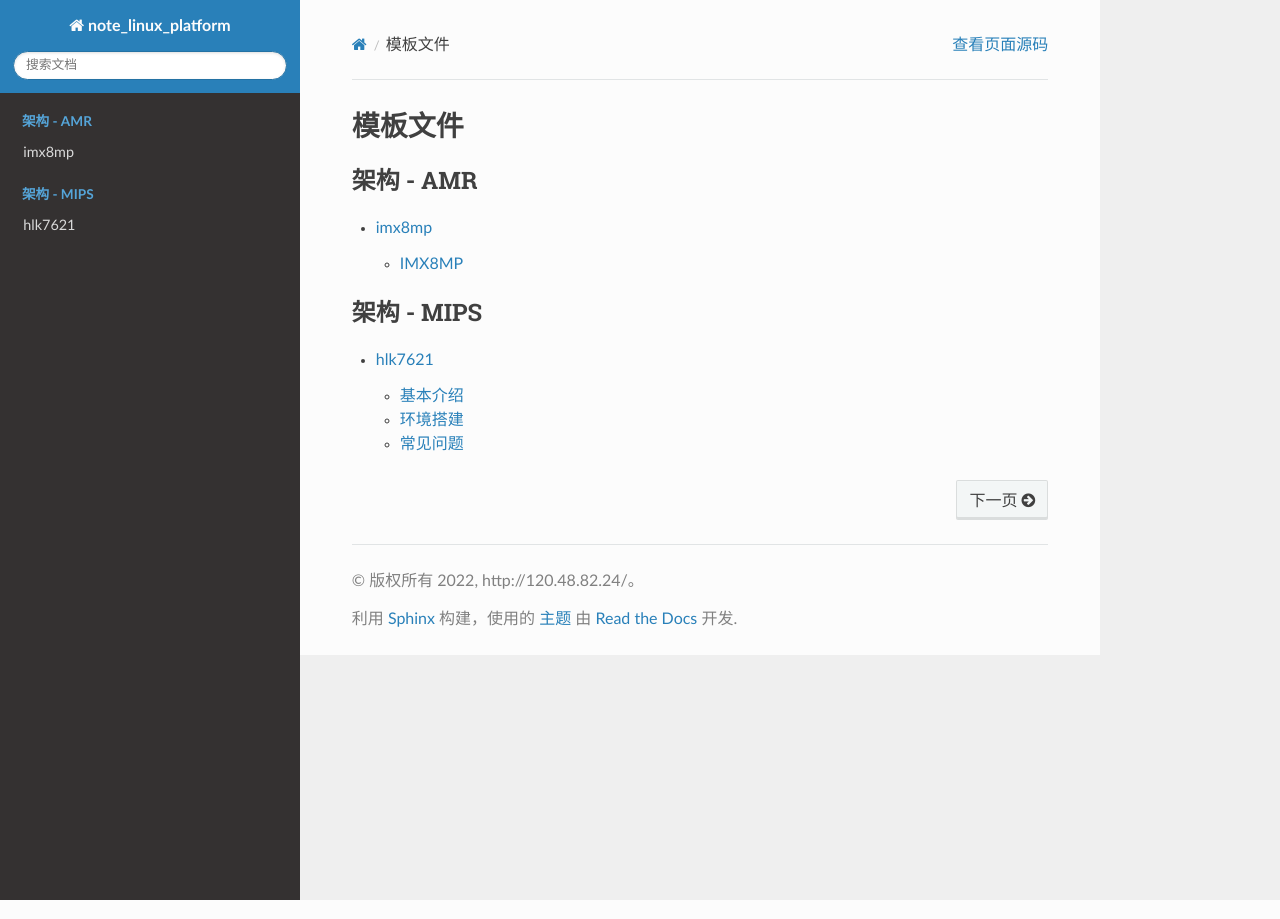
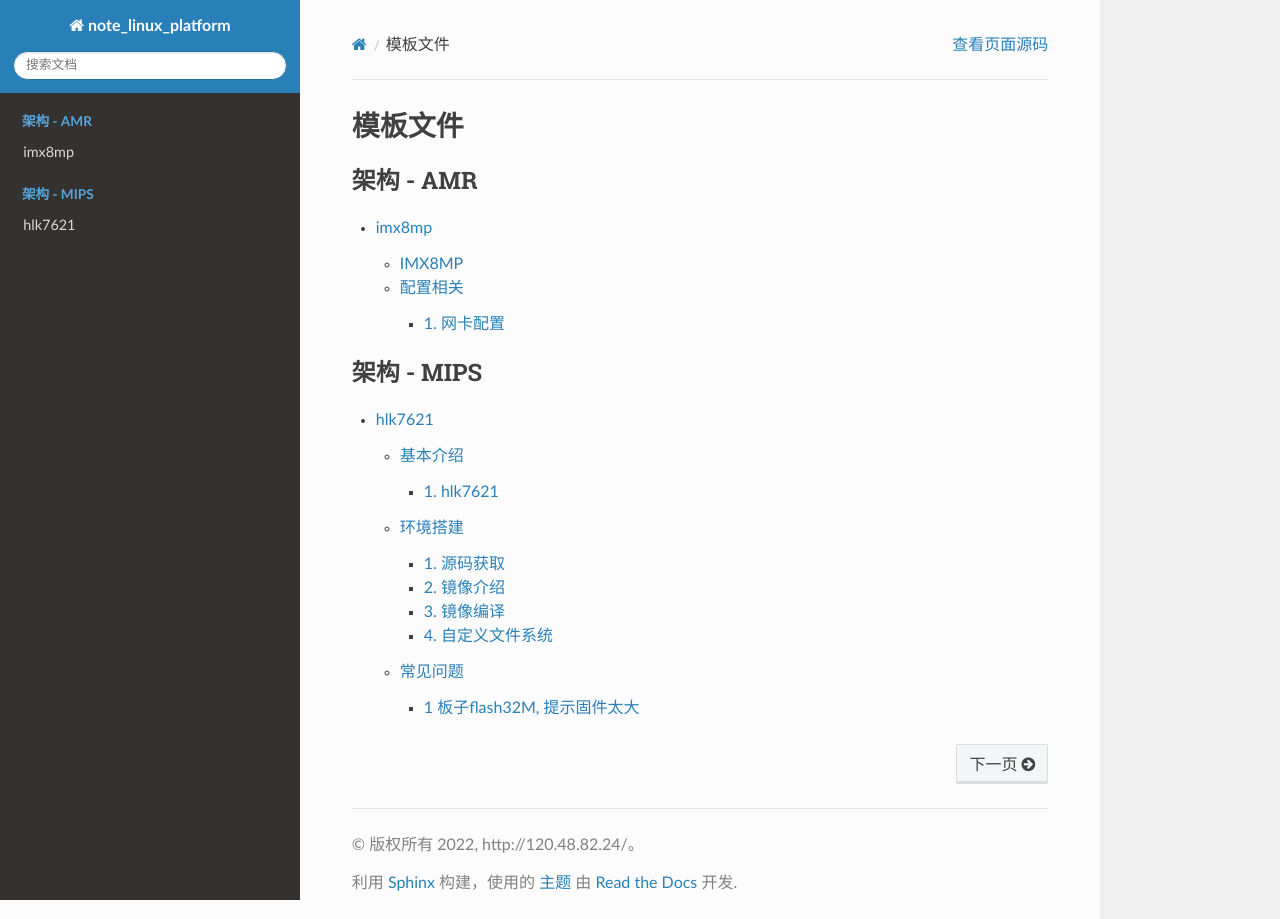
Before and after one commit to lzstudy/note_linux_platform, a Sphinx documentation site: the page built from source/index.rst, in a window 1280 px wide. Built offline with Sphinx 7.4.7 and the Read the Docs theme 2.0.0, drawn with Linux system fonts in a browser that asks for light colours.

Commit message:
feat |> 添加imx8mp配置

```diff
--- /dev/null
+++ b/source/arm/nxp/imx8mp/config.rst
@@ -0,0 +1,24 @@
+配置相关
+=========
+
+1. 网卡配置
+-------------
+
+.. code-block:: c
+
+    # 打开配置文件
+    vi /etc/systemd/network/10-eth.network
+
+    # 进行如下修改
+    [Match]
+    Name=eth0
+    KernelCommandLine=!root=/dev/nfs
+    [Network]
+    Address=192.168.0.232/24
+    Gateway=192.168.0.1
+    DNS=192.168.0.1
+
+
+.. note::
+
+    如果想要自动获取IP, 将 ``/etc/systemd/network/10-eth.network`` 删除即可
--- a/source/arm/nxp/imx8mp/index.rst
+++ b/source/arm/nxp/imx8mp/index.rst
@@ -2,6 +2,7 @@ imx8mp
 ========================================
 
 .. toctree::
-   :maxdepth: 1
+   :maxdepth: 3
 
    base
+   config
--- a/source/index.rst
+++ b/source/index.rst
@@ -8,7 +8,6 @@
 
 .. toctree::
    :caption: 架构 - AMR
-   :titlesonly:
    :maxdepth: 3
    :glob:
 
@@ -16,7 +15,6 @@
 
 .. toctree::
    :caption: 架构 - MIPS
-   :titlesonly:
    :maxdepth: 3
    :glob:
 
```
